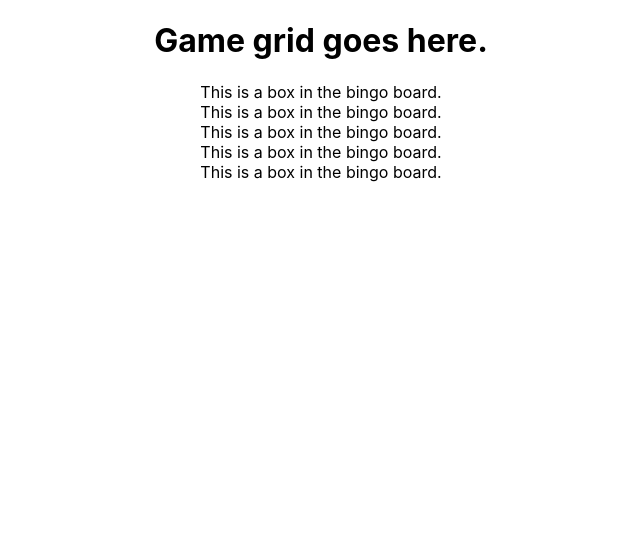
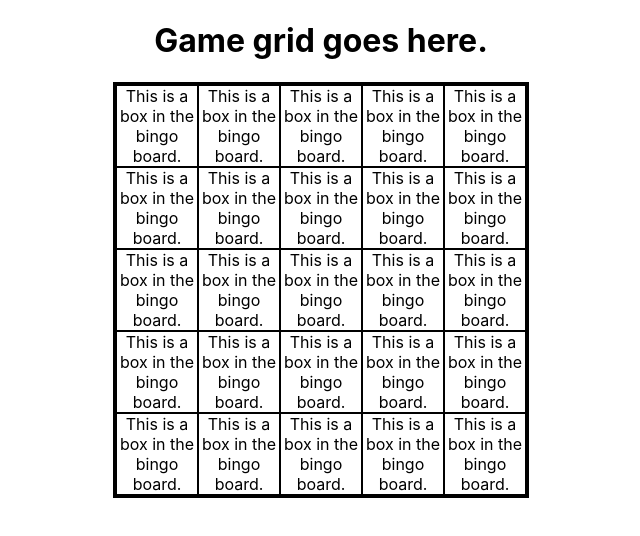
Before and after one commit to MWrighton/resume-samples-react, a React (Create React App) app: page / in a window 1280 px wide. Shown: the top 536 px of the page, without its empty margins (319-959 px from the left). Built offline with nearby package versions, Linux system fonts and the light colour scheme.

Commit message:
CSS changes to bingo board.

```diff
--- a/src/components/Board.css
+++ b/src/components/Board.css
@@ -1,9 +1,18 @@
-.bingo-row {
+.bingo-board {
     background-color: darkgrey;
     border: 3px solid black;
+    height: auto;
+    width: auto;
+    display: inline-block;
+}
+
+.bingo-row {
+    display: inline-block;
 }
 
 .bingo-box {
     background-color: white;
     border: 1px solid black;
+    height: 5em;
+    width: 5em;
 }
--- a/src/components/Board.js
+++ b/src/components/Board.js
@@ -1,16 +1,49 @@
 import React, { Component } from 'react';
 import BoardSquare from './BoardSquare';
+import './Board.css'
 
 class Board extends Component{
    render(){
       return(
          <div>
             <h1>Game grid goes here.</h1>
-            <BoardSquare />
-            <BoardSquare />
-            <BoardSquare />
-            <BoardSquare />
-            <BoardSquare />
+            <div className='bingo-board'>
+               <div className='bingo-row'>
+                  <BoardSquare />
+                  <BoardSquare />
+                  <BoardSquare />
+                  <BoardSquare />
+                  <BoardSquare />
+               </div>
+               <div className='bingo-row'>
+                  <BoardSquare />
+                  <BoardSquare />
+                  <BoardSquare />
+                  <BoardSquare />
+                  <BoardSquare />
+               </div>
+               <div className='bingo-row'>
+                  <BoardSquare />
+                  <BoardSquare />
+                  <BoardSquare />
+                  <BoardSquare />
+                  <BoardSquare />
+               </div>
+               <div className='bingo-row'>
+                  <BoardSquare />
+                  <BoardSquare />
+                  <BoardSquare />
+                  <BoardSquare />
+                  <BoardSquare />
+               </div>
+               <div className='bingo-row'>
+                  <BoardSquare />
+                  <BoardSquare />
+                  <BoardSquare />
+                  <BoardSquare />
+                  <BoardSquare />
+               </div>
+            </div>
          </div>
       );
    }
--- a/src/components/BoardSquare.js
+++ b/src/components/BoardSquare.js
@@ -1,9 +1,10 @@
 import React, { Component } from 'react';
+import './Board.css'
 
 class BoardSquare extends Component{
    render(){
       return(
-         <div>
+         <div className='bingo-box'>
             This is a box in the bingo board.
          </div>
       );
```
